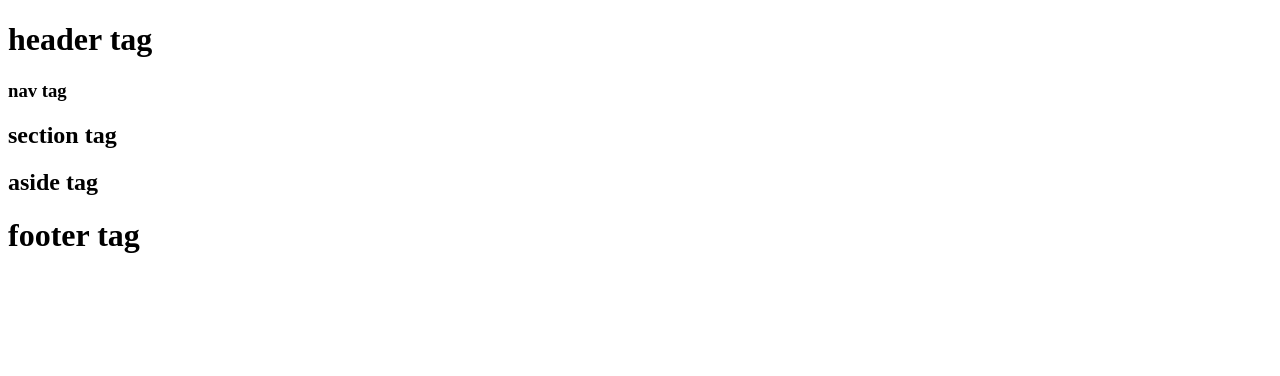
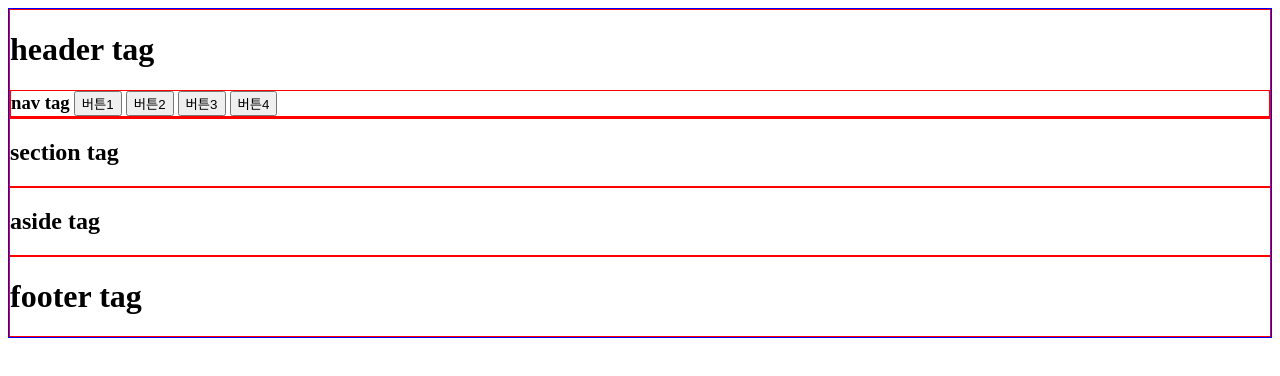
Before and after one commit to hoonseob/frontpractice, a plain HTML site: page index.html in a window 1280 px wide. Drawn offline with Linux system fonts and the light colour scheme.

Commit message:
add button, style update

```diff
--- a/index.html
+++ b/index.html
@@ -4,20 +4,41 @@
     <meta charset="UTF-8">
     <meta name="viewport" content="width=device-width, initial-scale=1.0">
     <title>semantic tag</title>
+    <style>
+        h3 {
+            display: inline;
+        }
+        .main-wrap{
+            border : 1px solid blue;
+
+        }
+        .margin {
+            margin: 10;
+            border : 1px solid red;
+        }
+    </style>
 </head>
 <body>
-    <header>
+    <div class="main-wrap">
+        <header class="margin">
             <h1>header tag</h1>
-        <nav><h3>nav tag</h3></nav>
+            <nav class="margin">
+                <h3>nav tag</h3>
+                <button>버튼1</button>
+                <button>버튼2</button>
+                <button>버튼3</button>
+                <button>버튼4</button>
+            </nav>
         </header>
-    <section>
+        <section class="margin">
             <h1>section tag</h1>
         </section>
-    <aside>
+        <aside class="margin">
             <h1>aside tag</h1>
         </aside>
-    <footer>
+        <footer class="margin">
             <h1>footer tag</h1>
         </footer>
+    </div>
 </body>
 </html>
```
Lines whose indentation alone changed are shown as unchanged.
